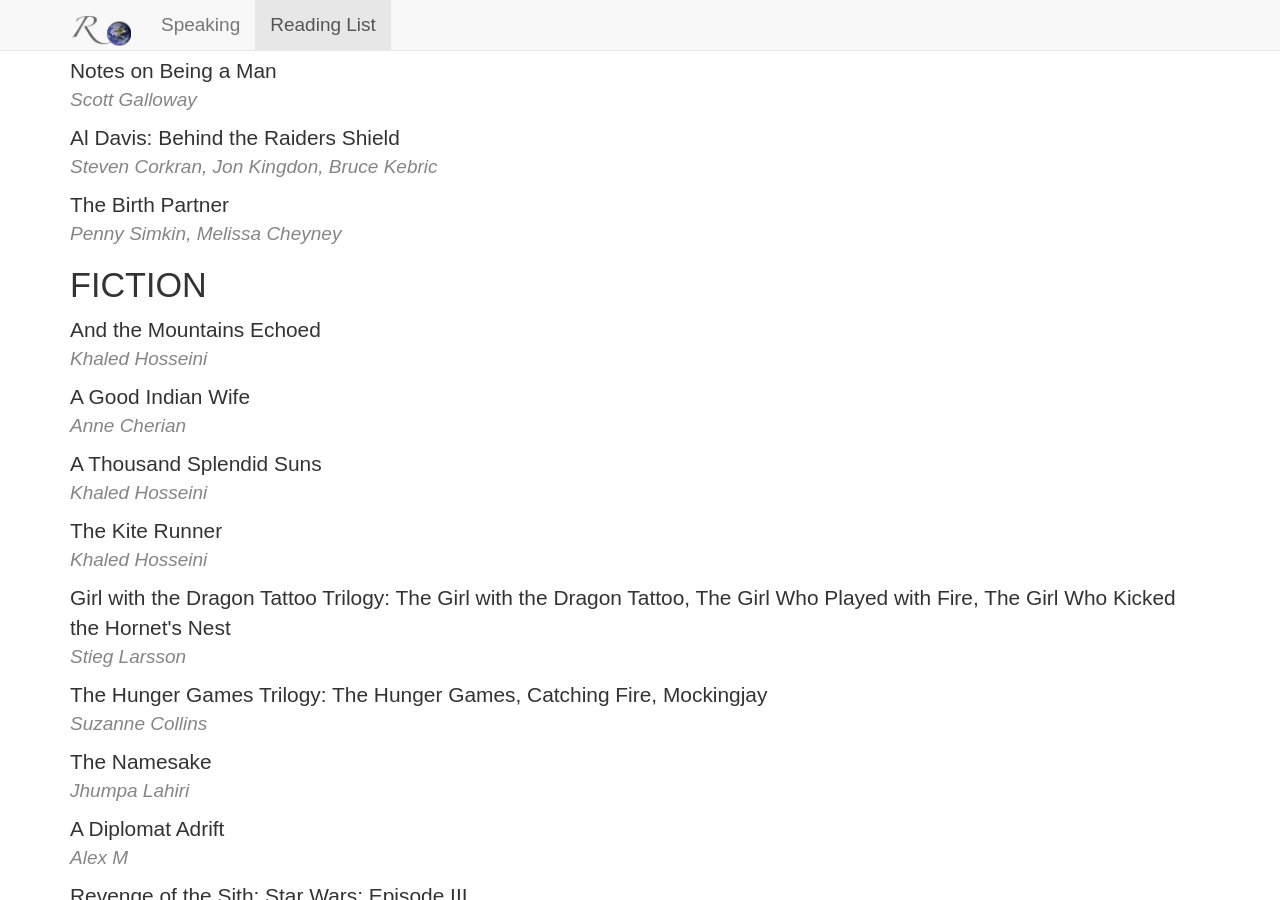
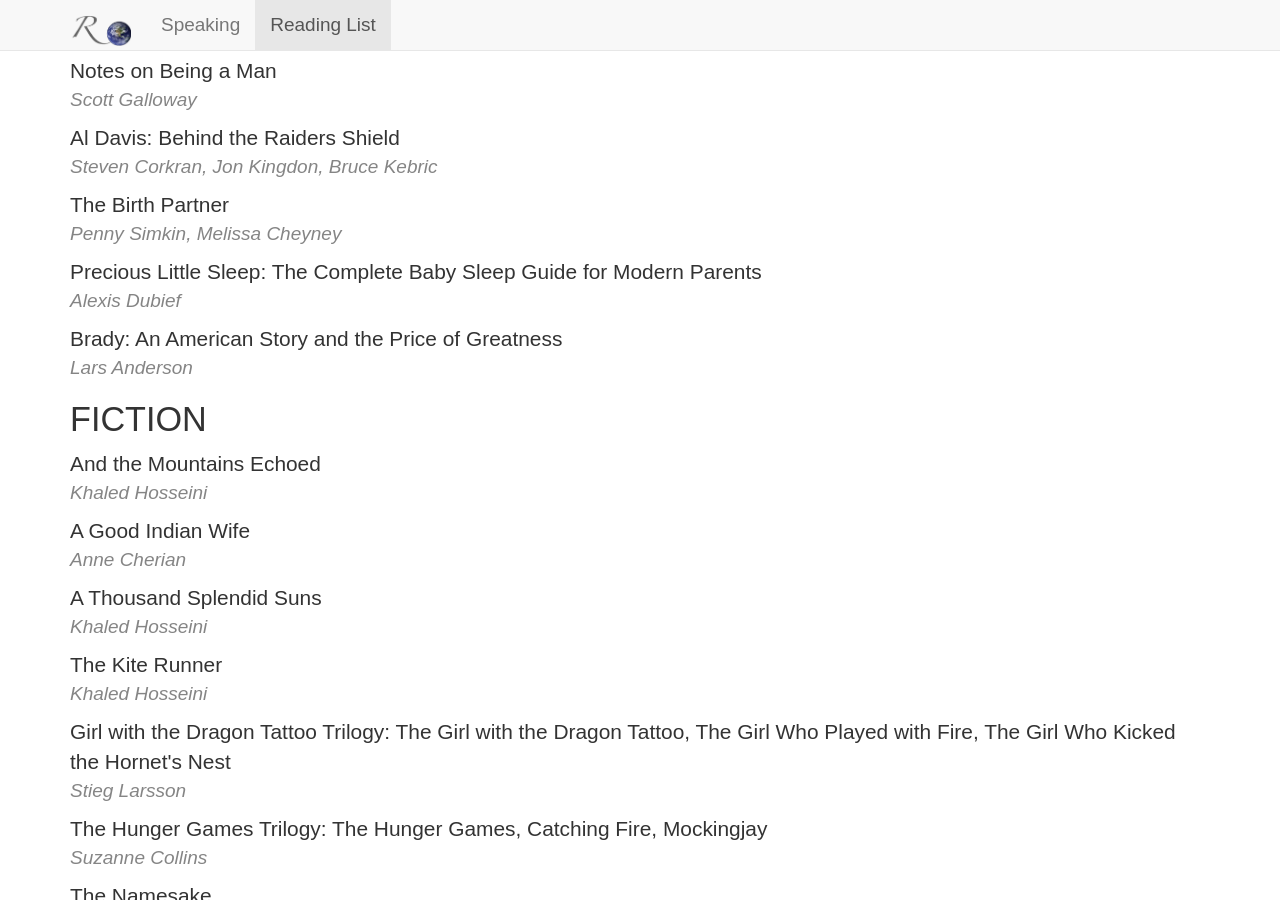
Before and after one commit to rovolution/rovolution.github.io, a Jekyll site: the page built from reading-list/index.html, in a window 1280 px wide and 900 px high, scrolled down 8720 px. Built offline with Jekyll 4.4.1, drawn with Linux system fonts in a browser that asks for light colours; nearby versions of some CDN libraries.

Commit message:
Update index.html

```diff
--- a/reading-list/index.html
+++ b/reading-list/index.html
@@ -533,6 +533,14 @@ title: "Reading List"
 			<div class='book-list-title'>The Birth Partner</div>
 			<div class='book-list-author'>Penny Simkin, Melissa Cheyney</div>
 		</li>
+		<li class='book-list-entry'>
+			<div class='book-list-title'>Precious Little Sleep: The Complete Baby Sleep Guide for Modern Parents</div>
+			<div class='book-list-author'>Alexis Dubief</div>
+		</li>
+		<li class='book-list-entry'>
+			<div class='book-list-title'>Brady: An American Story and the Price of Greatness</div>
+			<div class='book-list-author'>Lars Anderson</div>
+		</li>
 	</ul>
 	<h3 class="book-list-category">FICTION</h3>
 	<ul class='book-list'>
```
